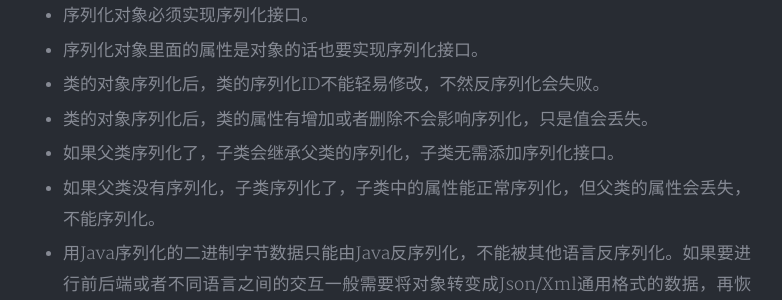
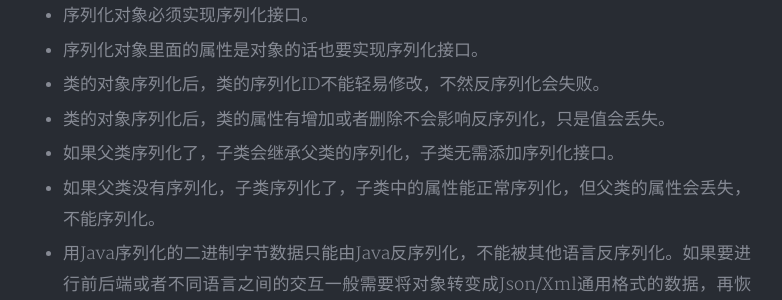
Before and after one commit to gobige/gobige.github.io, a Jekyll site: the page built from _posts/2018-04-15-java-serilazied.md, in a window 1280 px wide and 900 px high, scrolled down 1018 px. Shown: the part 151-451 px from the top of the window, without its empty margins (249-1031 px from the left). Built offline with Jekyll 4.4.1, drawn with Linux system fonts in a browser that asks for light colours; nearby versions of some CDN libraries; a style sheet for code colours, icons or effects is not loaded.

Commit message:
修改编写错误

```diff
--- a/_posts/2018-04-15-java-serilazied.md
+++ b/_posts/2018-04-15-java-serilazied.md
@@ -34,7 +34,7 @@ Java序列化技术正是将对象转变成一串由二进制字节组成的数
 
 - 类的对象序列化后，类的序列化ID不能轻易修改，不然反序列化会失败。
 
-- 类的对象序列化后，类的属性有增加或者删除不会影响序列化，只是值会丢失。
+- 类的对象序列化后，类的属性有增加或者删除不会影响反序列化，只是值会丢失。
 
 - 如果父类序列化了，子类会继承父类的序列化，子类无需添加序列化接口。
 
```
